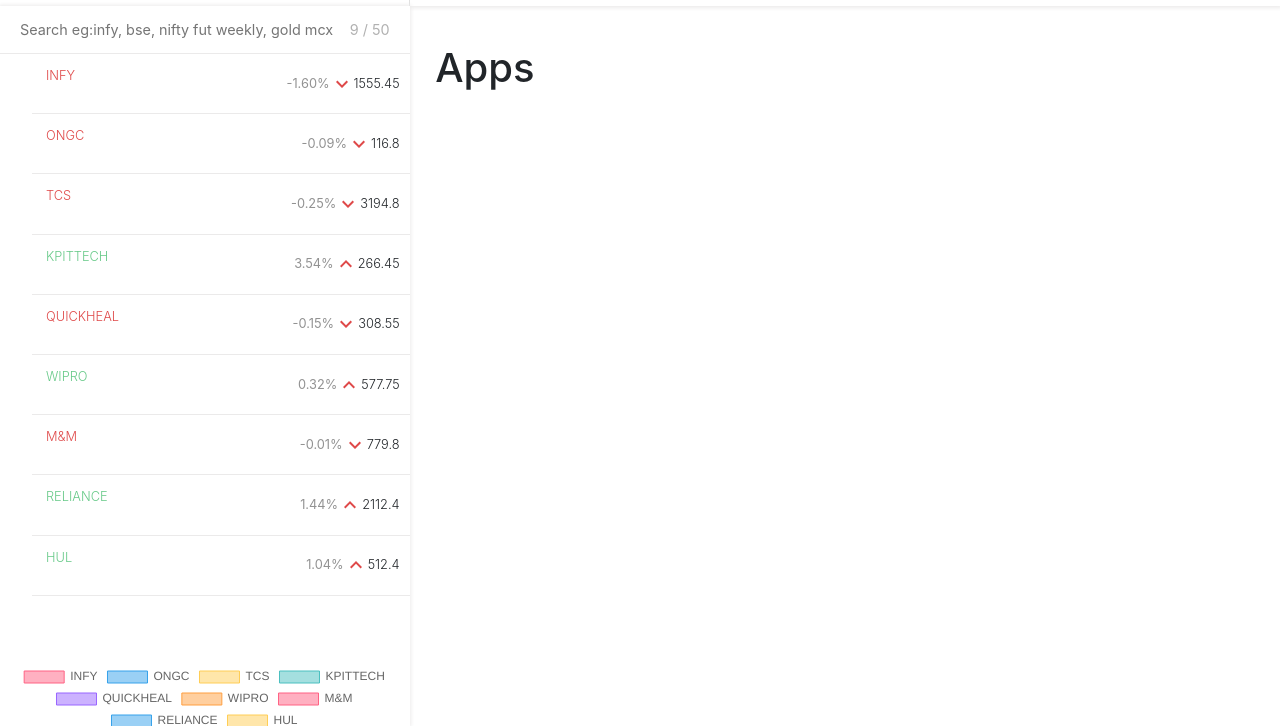
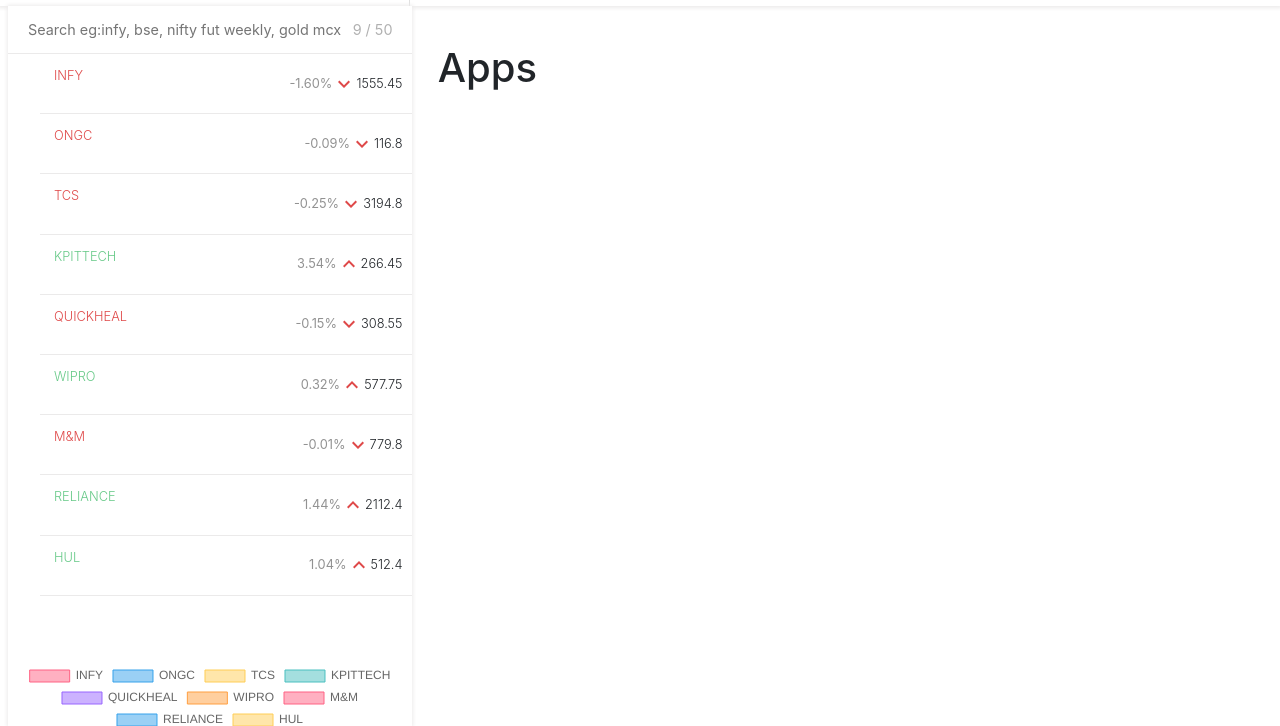
Before and after one commit to vaibhavjejurkar100/Zerodha-Project-1, a React app in the folder dashboard/: page /apps in a window 1280 px wide. Shown: the part 74-800 px from the top of the page. Built offline with nearby package versions, Linux system fonts and the light colour scheme.

Commit message:
update file

```diff
--- a/dashboard/src/index.css
+++ b/dashboard/src/index.css
@@ -14,6 +14,10 @@
 
 .dashboard-container {
   width: 100%;
+  margin-left: auto;
+  margin-right: auto;
+  padding-left: 0.5rem;
+  padding-right: 0.5rem;
   height: 90vh;
   display: flex;
   align-items: center;
@@ -842,9 +846,41 @@
   background-color: rgb(212, 212, 212);
 }
 
-@media (max-width: 600px) {
-  * {
-    padding: 10px;
-    font-size: 18px;
+@media (min-width: 475px) {
+  .dashboard-container {
+    max-width: 475px;
   }
 }
+
+
+@media (min-width: 640px) {
+  .dashboard-container {
+    max-width: 640px;
+  }
+}
+
+
+@media (min-width: 768px) {
+  .dashboard-container {
+    max-width: 768px;
+  }
+}
+
+
+@media (min-width: 1024px) {
+  .dashboard-container {
+    max-width: 1024px;
+  }
+}
+
+@media (min-width: 1280px) {
+  .dashboard-container {
+    max-width: 1280px;
+  }
+}
+
+@media (min-width: 1536px) {
+  .dashboard-container {
+    max-width: 1536px;
+  }
+}
```
